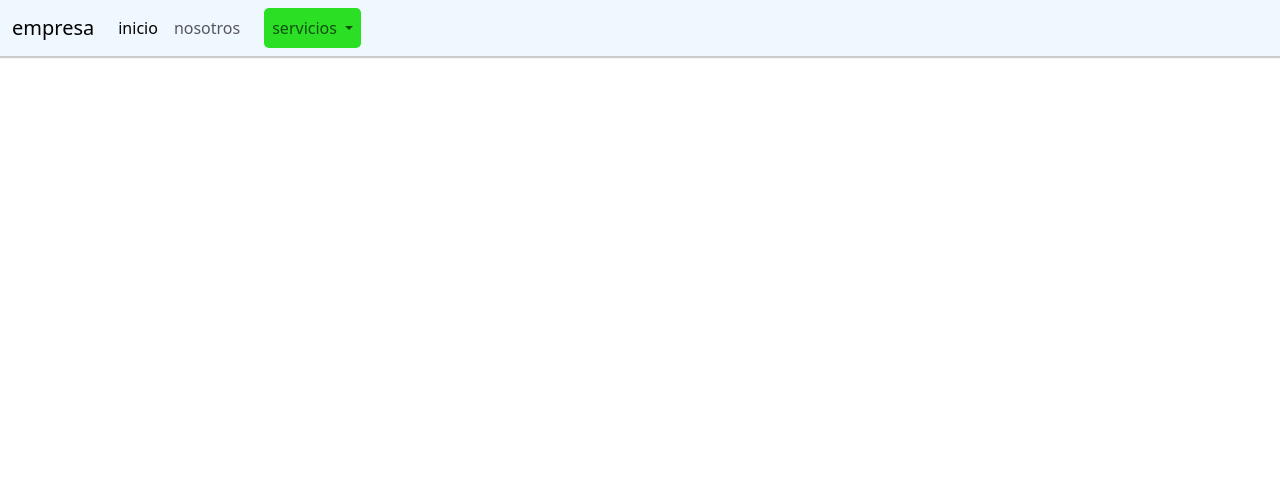
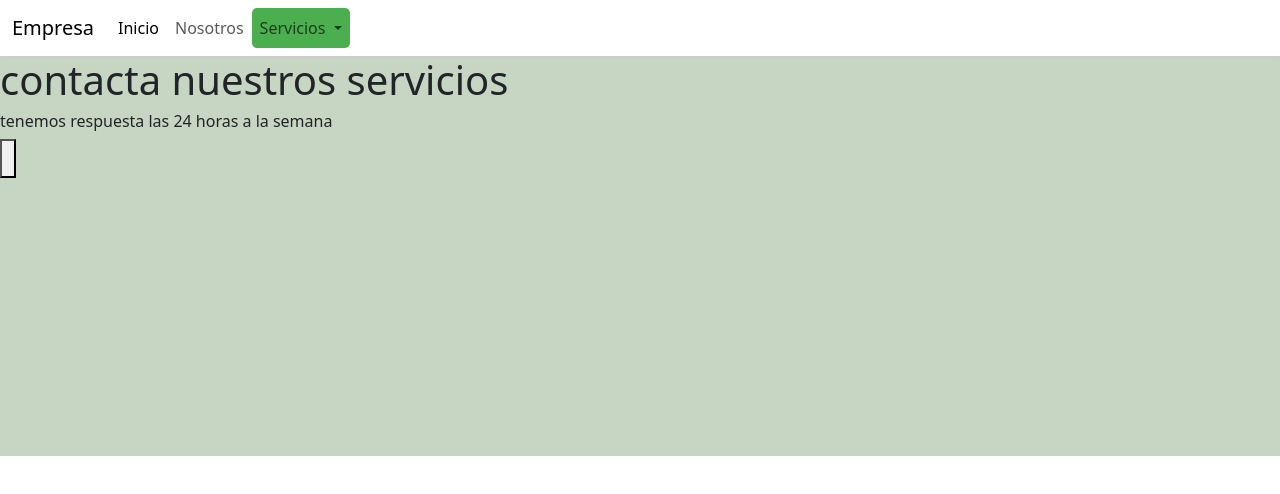
Before and after one commit to adrianmirandaA/pandignpage, a plain HTML site: page landingpage/index.html in a window 1280 px wide. Drawn offline with Linux system fonts and the light colour scheme.

Commit message:
agrege mas codigos los de 10/agosto

```diff
--- a/landingpage/index.html
+++ b/landingpage/index.html
@@ -3,19 +3,18 @@
 
 <head>
     <meta charset="UTF-8">
-    <meta http-equiv="X-UA-Compatible" content="IE=edge">
     <meta name="viewport" content="width=device-width, initial-scale=1.0">
-    <title>ladingpage</title>
-    <!-- referencia de los estilos -->
+    <title>Landing Page</title>
+    <!-- referencia de los estilos css -->
     <link rel="stylesheet" href="./css/bootstrap.min.css">
-    <link rel="stylesheet" href="/style.css">
+    <link rel="stylesheet" href="./style.css">
 </head>
 
 <body>
     <!-- aqui inicia la barra de navegacion -->
-    <nav class="navbar navbar-expand-lg nav-color">
+    <nav class="navbar navbar-expand-lg nav-color ">
         <div class="container-fluid">
-            <a class="navbar-brand" href="#">empresa</a>
+            <a class="navbar-brand" href="#">Empresa</a>
             <button class="navbar-toggler" type="button" data-bs-toggle="collapse" data-bs-target="#navbarNavDropdown"
                 aria-controls="navbarNavDropdown" aria-expanded="false" aria-label="Toggle navigation">
                 <span class="navbar-toggler-icon"></span>
@@ -23,40 +22,52 @@
             <div class="collapse navbar-collapse" id="navbarNavDropdown">
                 <ul class="navbar-nav">
                     <li class="nav-item">
-                        <a class="nav-link active" aria-current="page" href="#">inicio</a>
+                        <a class="nav-link active" aria-current="page" href="#">Inicio</a>
                     </li>
                     <li class="nav-item">
-                        <a class="nav-link" href="#">nosotros</a>
+                        <a class="nav-link" href="#">Nosotros</a>
                     </li>
-                    <li class="nav-item">
-                        <a class="nav-link" href="#"></a>
-                    </li>
-                    <li class="nav-item dropdown dropdown color-dropdrown" >
+
+                    <li class="nav-item dropdown color_dropdown">
                         <a class="nav-link dropdown-toggle" href="#" role="button" data-bs-toggle="dropdown"
                             aria-expanded="false">
-                            servicios
+                            Servicios
                         </a>
                         <ul class="dropdown-menu">
-                            <li><a class="dropdown-item" href="#">mantenimiento</a></li>
-                            <li><a class="dropdown-item" href="#">soporte</a></li>
-                            <li><a class="dropdown-item" href="#">desarrollo web</a></li >
+                            <li><a class="dropdown-item" href="#">Mantenimiento</a></li>
+                            <li><a class="dropdown-item" href="#">Soporte</a></li>
+                            <li><a class="dropdown-item" href="#">Desarrollo</a></li>
                         </ul>
                     </li>
                 </ul>
             </div>
         </div>
     </nav>
-    <!-- aqui termina la barra de navegacion -->
+    <!-- aqui finaliza la barra de navegacion -->
 
-<!-- aqui inicia sesion de inicio -->
-<section>
-    <div class="sesion inicio"></div>
-    <div></div>
-</section>
+    <!-- aqui empieza sesion de inicio -->
+    <section class="section-inicio">
+        <div>
+            <h1>contacta <span class="servicios inicio">nuestros servicios</span></h1>
+            <h6>tenemos respuesta las 24 horas a la semana</h6>
+            <button class="btn-inicio">
+
+                <hr>
+            </button>
+        </div>
+        <div class="container-inicio"></div>
+    </section>
 
 
 
-<!-- aqui termina la sesion de inicio -->
+
+    <!-- aqui termina sesion de inicio -->
+
+
+
+
+
+
 
 
     <script src="./js/bootstrap.bundle.min.js"></script>
--- a/landingpage/style.css
+++ b/landingpage/style.css
@@ -1,21 +1,31 @@
 /* estilos barra de navegacion */
+
 .nav-color{
-    background-color: aliceblue;
-    box-shadow: 1px 1px 1px 1px #ccc;
+    background-color: white;
+    box-shadow: 1px 1px 5px 1px #ccc  ;
 }
-.color-dropdrown{
 
-    background-color: rgb(43, 223, 37);
+.color_dropdown{
+    background-color: #4CAF4F;
     border-radius: 5px;
 }
-.color-dropdrown:hover{
 
-    background-color: rgb(32, 194, 32);
+.color_dropdown:hover{
+    background-color: #71d475;
     border-radius: 5px;
 }
-/* estilo sesion inicio */
-.sesion inicio{
-    background-color: #ccc;
+
+
+
+/* estilo section inicio */
+
+.section-inicio{
+    background-color: #c7d6c3;
     width: 100%;
     height: 400px;
+
 }
+.servicios-inicio{
+background-color: #4CAF4F;
+<span class="servicios inicio">nuestros servicios</span>
+}
```
